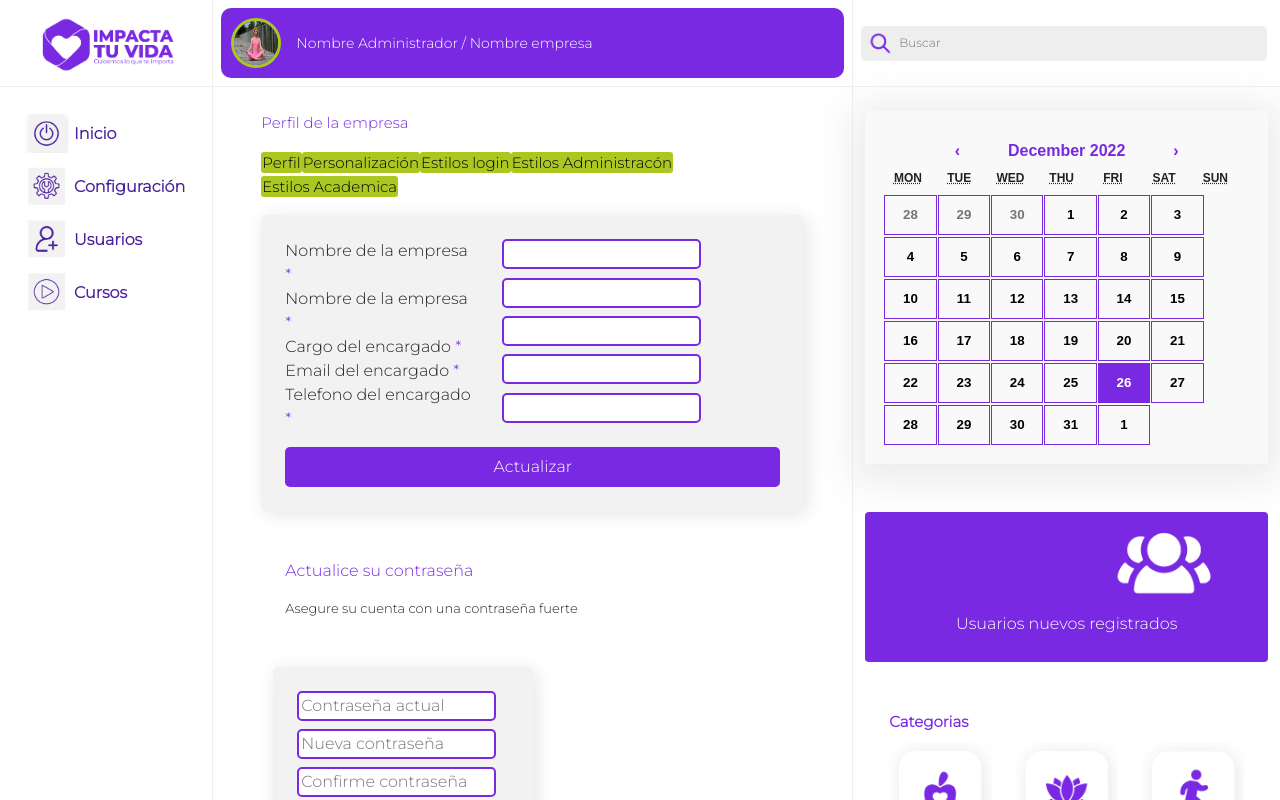
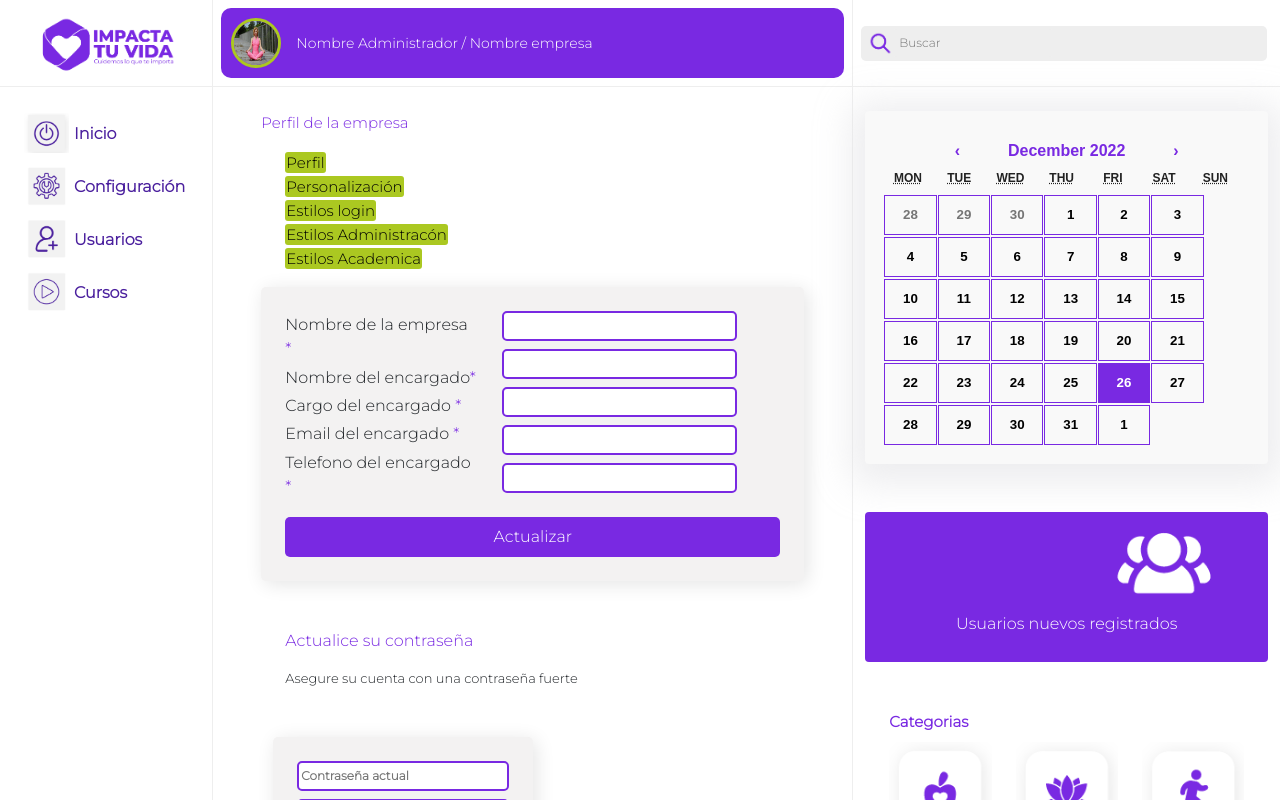
Before and after one commit to anfemoca19/proyecto_impacta, a React (Create React App) app: page /configuration in a window 1280 px wide. Shown: the top 800 px of the page. Built offline with nearby package versions, Linux system fonts and the light colour scheme.

Commit message:
Se agrregla el stilo de los input de contrasea y data de empresa

```diff
--- a/src/components/GraphUsers/graphUsers.jsx
+++ b/src/components/GraphUsers/graphUsers.jsx
@@ -58,7 +58,7 @@ export default function GraphUsers() {
           </span>
         </div>
 
-        <div className=" style-graph-colaboradores d-flex align-items-center  me-3 ms-3">
+        <div className=" style-graph-colaboradores d-flex align-items-center  ">
           <ResponsiveContainer width="100%" height="100%">
             <LineChart
               width={400}
--- a/src/components/UI/Input/input.jsx
+++ b/src/components/UI/Input/input.jsx
@@ -5,9 +5,9 @@ export default function Input({ children, typeInput, className, ...props }) {
   let selectClass = props.selectClass ? ` ${props.selectClass}` : "";
 
   return (
-    <div className="d-flex ">
+    <div className={"d-flex"}>
       <input
-        className={clsx("styles-input", className, {
+        className={clsx(className, {
           "input-primary": typeInput === "primary",
           "input-secondary": typeInput === "secondary",
         })}
--- a/src/components/UI/Input/input.scss
+++ b/src/components/UI/Input/input.scss
@@ -32,5 +32,13 @@
   width: 30px;
   height: 30px;
   border: 1px solid #979798;
-
 }
+.input-data-configuration {
+  border-radius: 5px;
+  border: 2px solid #7929e2;
+  width: 100%;
+  outline: none;
+  height: 30px;
+  font-size: 12px;
+  font-weight: bold;
+}
--- a/src/pages/Configuration/configurarion.jsx
+++ b/src/pages/Configuration/configurarion.jsx
@@ -30,9 +30,9 @@ export default function Configruation() {
       >
         <div className="container-fluid ">
           <span className="style-title ">Perfil de la empresa</span>
-          <div className="nav container-fluid  ">
-            <ul className="nav  mb-3 mt-3">
-              <li className="nav-item text-center">
+          <div className="container-fluid d-flex ">
+            <ul className="nav navbar-nav mb-3 mt-3">
+              <li className="nav-item ">
                 <Link className={clsx("style-nav", {})} to="/configuration">
                   Perfil
                 </Link>
@@ -68,11 +68,11 @@ export default function Configruation() {
                     height: 30px
                   }
                 */}
-                <Label htmlFor="nombre_empresa">
+                <Label htmlFor="nombre_empresa ">
                   Nombre de la empresa <span className="style-asterik">*</span>
                 </Label>
                 <Label htmlFor="nombre_encargadp">
-                  Nombre de la empresa <span className="style-asterik">*</span>
+                  Nombre del encargado<span className="style-asterik">*</span>
                 </Label>
                 <Label htmlFor="telefono_encargado">
                   Cargo del encargado <span className="style-asterik">*</span>
@@ -86,11 +86,17 @@ export default function Configruation() {
                 </Label>
               </div>
               <div className="col-6 grid-container">
-                <Input id="password " className={"mb-2"} />
-                <Input className={"mb-2"} />
-                <Input className={"mb-2"} />
-                <Input className={"mb-2"} />
-                <Input id="telefono_encargado" className={"mb-2"} />
+                <Input
+                  id="password "
+                  className="mb-2 input-data-configuration"
+                />
+                <Input className="mb-2 input-data-configuration" />
+                <Input className="mb-2 input-data-configuration" />
+                <Input className="mb-2 input-data-configuration" />
+                <Input
+                  id="telefono_encargado"
+                  className="mb-2 input-data-configuration"
+                />
               </div>
               <div className="col-12 mt-3">
                 <Button>Actualizar</Button>
@@ -108,9 +114,18 @@ export default function Configruation() {
           <div className="container-fluid">
             <div className="row">
               <div className="container box-container p-4 col-6">
-                <Input placeHolder="Contraseña actual " className={"mb-2"} />
-                <Input placeHolder="Nueva contraseña" className={"mb-2"} />
-                <Input placeHolder="Confirme contraseña" />
+                <Input
+                  placeHolder="Contraseña actual "
+                  className="mb-2 input-data-configuration"
+                />
+                <Input
+                  placeHolder="Nueva contraseña"
+                  className="mb-2 input-data-configuration"
+                />
+                <Input
+                  placeHolder="Confirme contraseña"
+                  className="mb-2 input-data-configuration"
+                />
                 <Button className="mt-3">Iniciar Session</Button>
               </div>
               <div className="col-6"></div>
```
